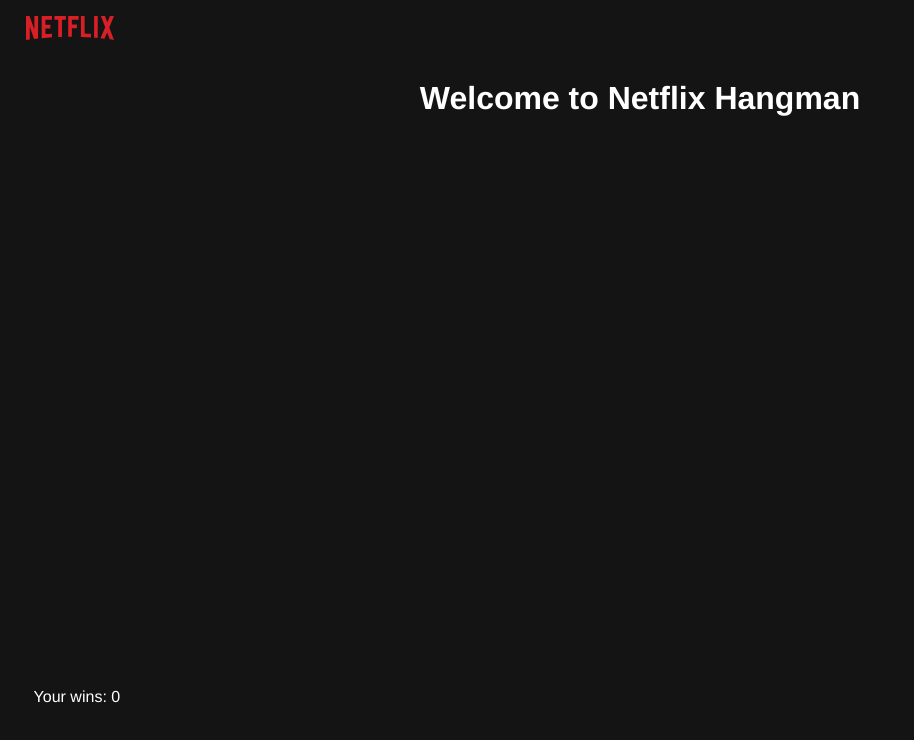
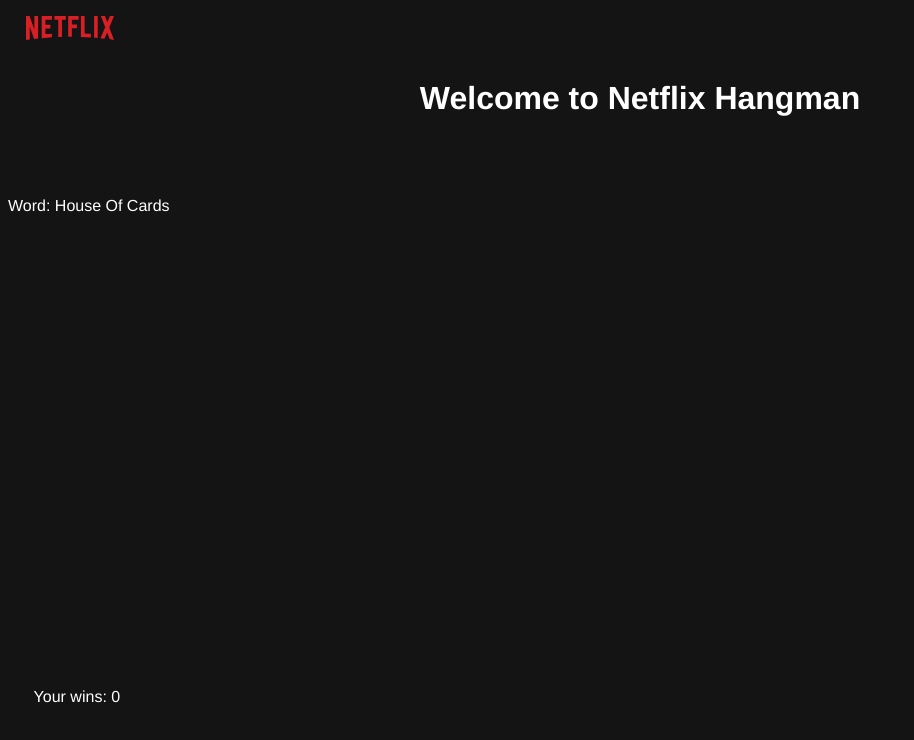
Before and after one commit to RPaez09/hangman-game-ng, an Angular app: page / in a window 1280 px wide. Shown: the top 740 px of the page, without its empty margins (0-914 px from the left). Built offline with nearby package versions, Linux system fonts and the light colour scheme.

Commit message:
Added a wordguess component

```diff
--- a/src/app/app.component.html
+++ b/src/app/app.component.html
@@ -2,8 +2,6 @@
 
 <h1 class="jumbo">Welcome to Netflix Hangman</h1>
 
-<div class="word-area">
-
-</div>
+<app-wordguess [currentWord]="currentWord" ></app-wordguess>
 
 <app-scorekeeper [playerWins]="playerWins" ></app-scorekeeper>
--- a/src/app/app.component.ts
+++ b/src/app/app.component.ts
@@ -7,6 +7,5 @@
 export class AppComponent {
   title = 'Hangman Game';
   playerWins: number = 0;
-
-  word = "test";
+  currentWord: string = "House Of Cards";
 }
--- a/src/app/app.module.ts
+++ b/src/app/app.module.ts
@@ -4,11 +4,13 @@
 
 import { AppComponent } from './app.component';
 import { ScorekeeperComponent } from './components/scorekeeper/scorekeeper.component';
+import { WordGuessComponent } from './components/wordguess/wordguess.component';
 
 @NgModule({
   declarations: [
     AppComponent,
-    ScorekeeperComponent
+    ScorekeeperComponent,
+    WordGuessComponent
   ],
   imports: [
     BrowserModule
--- /dev/null
+++ b/src/app/components/wordguess/wordguess.component.html
@@ -0,0 +1 @@
+<span>Word: {{ currentWord }}</span>
--- /dev/null
+++ b/src/app/components/wordguess/wordguess.component.ts
@@ -0,0 +1,10 @@
+import { Input , Component } from '@angular/core';
+
+@Component({
+    selector : 'app-wordguess',
+    templateUrl : './wordguess.component.html'
+})
+
+export class WordGuessComponent {
+    @Input() currentWord: string;
+ }
```
